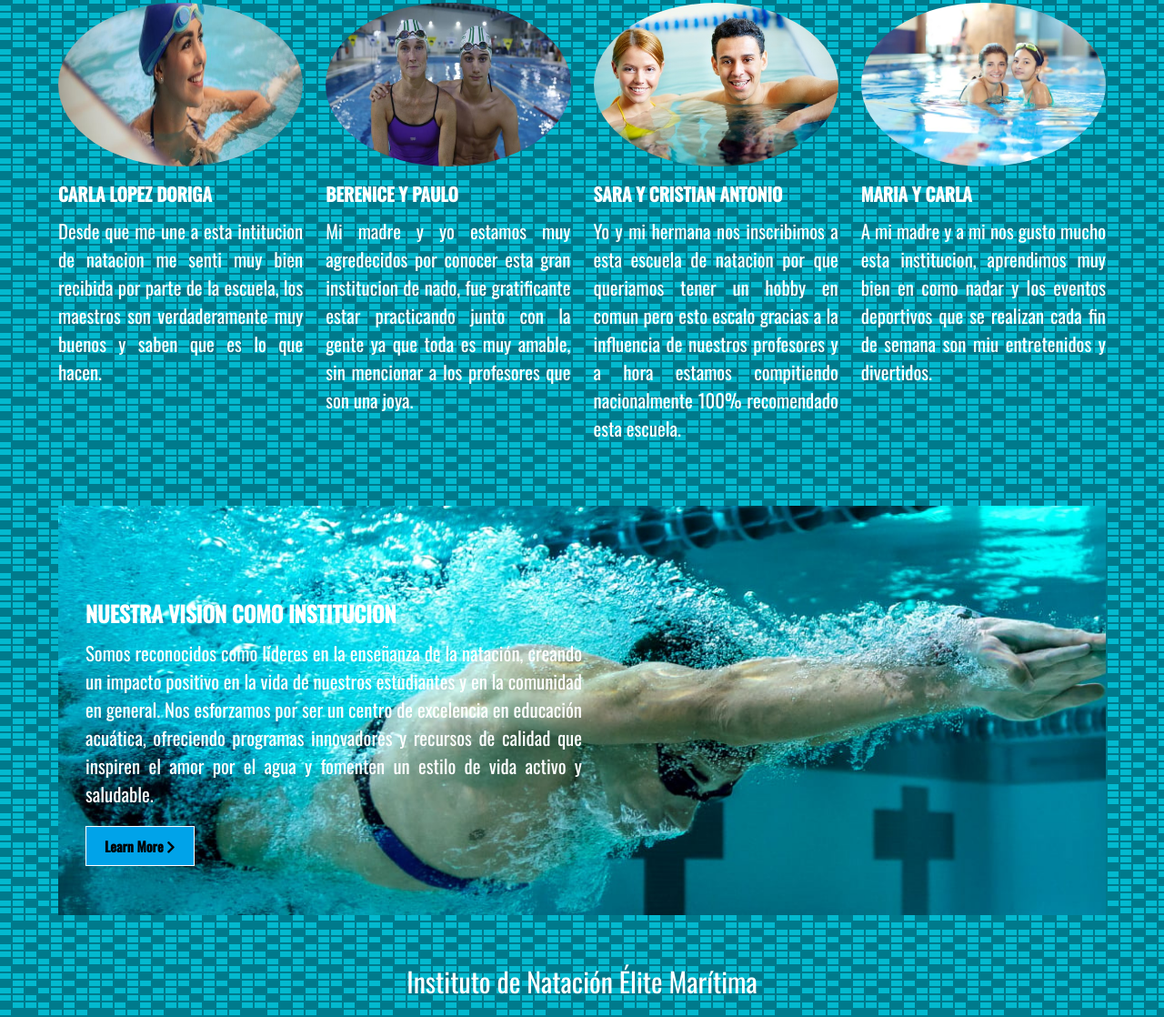
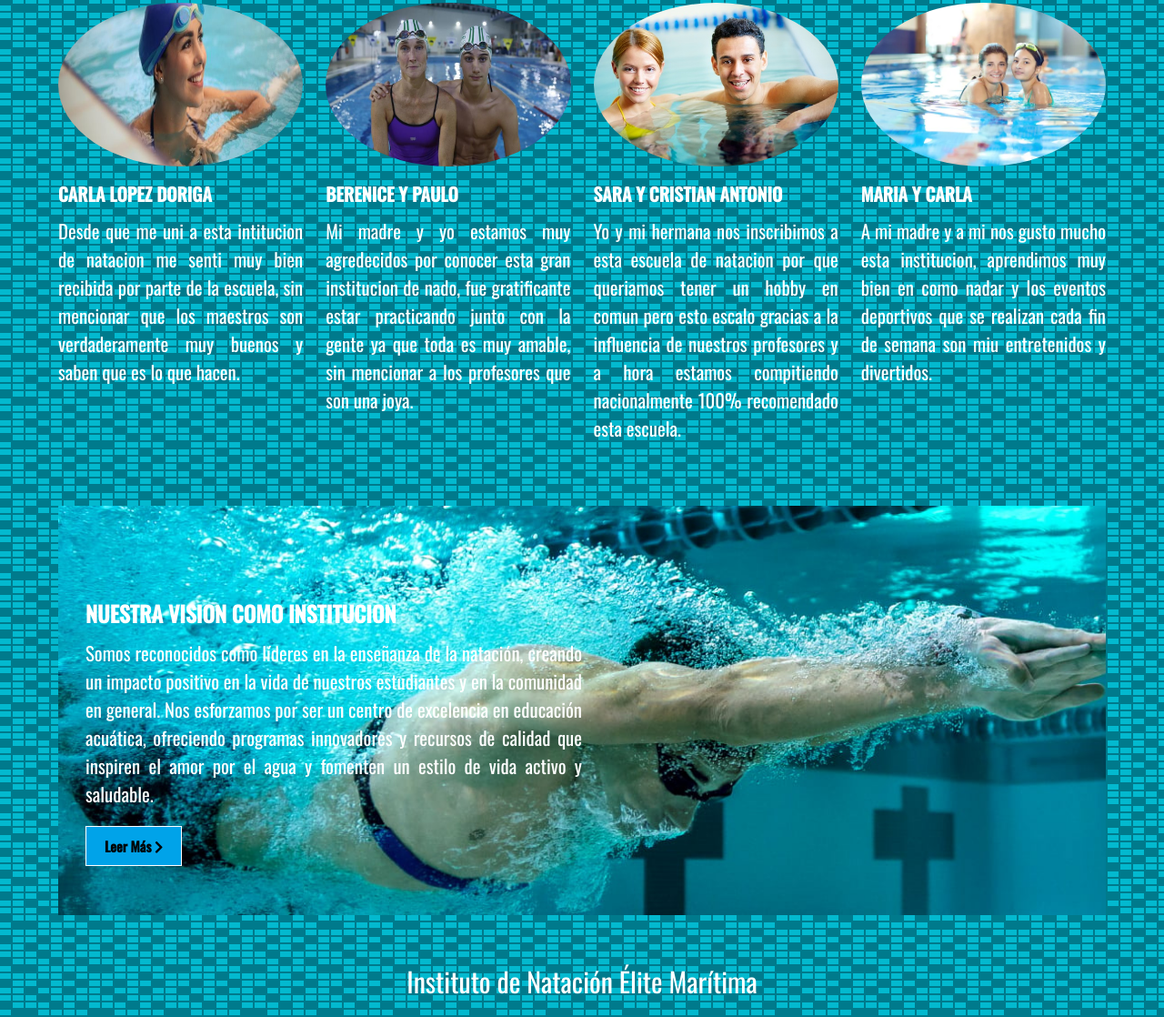
Before and after one commit to ELBishoCR7/pagina_paraEdnaPaola, a plain HTML site: page index.html in a window 1280 px wide. Shown: the part 1866-2984 px from the top of the page at 91% size. Drawn offline with nearby package versions, Linux system fonts and the light colour scheme.

Commit message:
Add files via upload

```diff
--- a/index.html
+++ b/index.html
@@ -121,7 +121,8 @@
       <div>
         <img src="img/banner 1.jpg" alt="" />
         <h3>CARLA LOPEZ DORIGA</h3>
-        <p>Desde que me une a esta intitucion de natacion me senti muy bien recibida por parte de la escuela, los maestros son verdaderamente muy buenos y saben que es lo que
+        <p>Desde que me uni a esta intitucion de natacion me senti muy bien recibida por parte de la escuela,
+          sin mencionar que los maestros son verdaderamente muy buenos y saben que es lo que
           hacen.
         </p>
       </div>
@@ -158,7 +159,7 @@
           ofreciendo programas innovadores y recursos de calidad que inspiren el amor por el agua y fomenten
           un estilo de vida activo y saludable.
         </p>
-        <a href="#" class="btn">Learn More <i class="fas fa-chevron-right"></i></a>
+        <a href="#" class="btn">Leer Más <i class="fas fa-chevron-right"></i></a>
       </div>
     </section>
 
```
